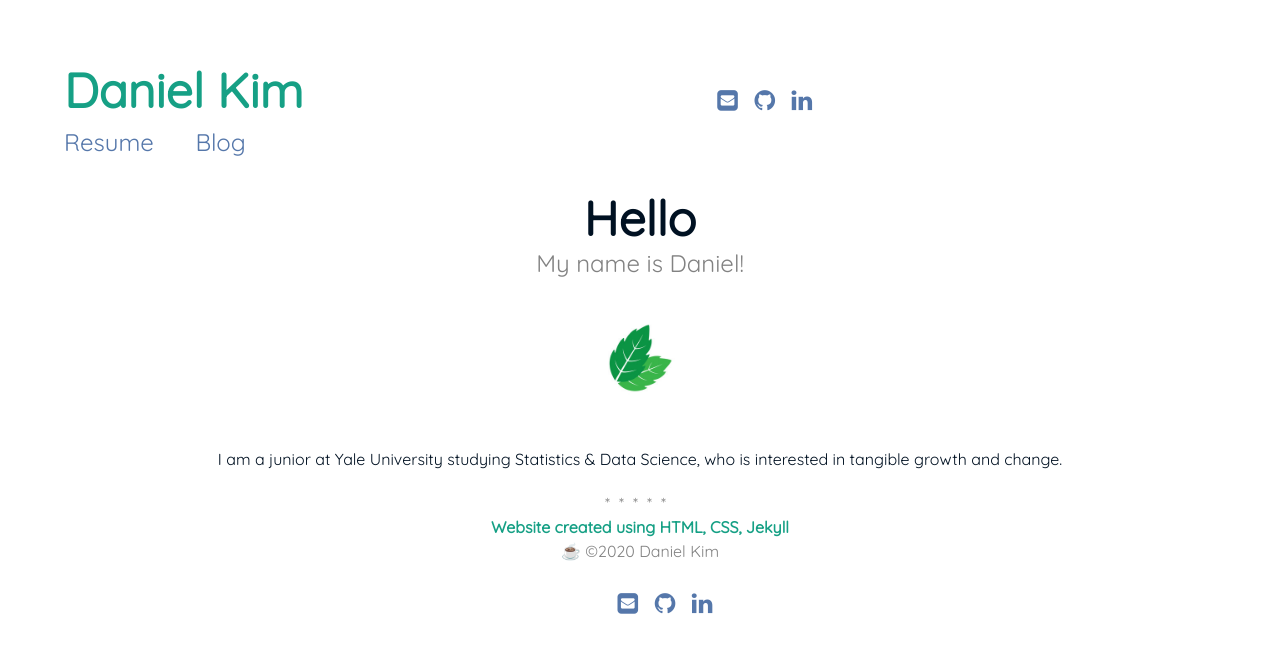
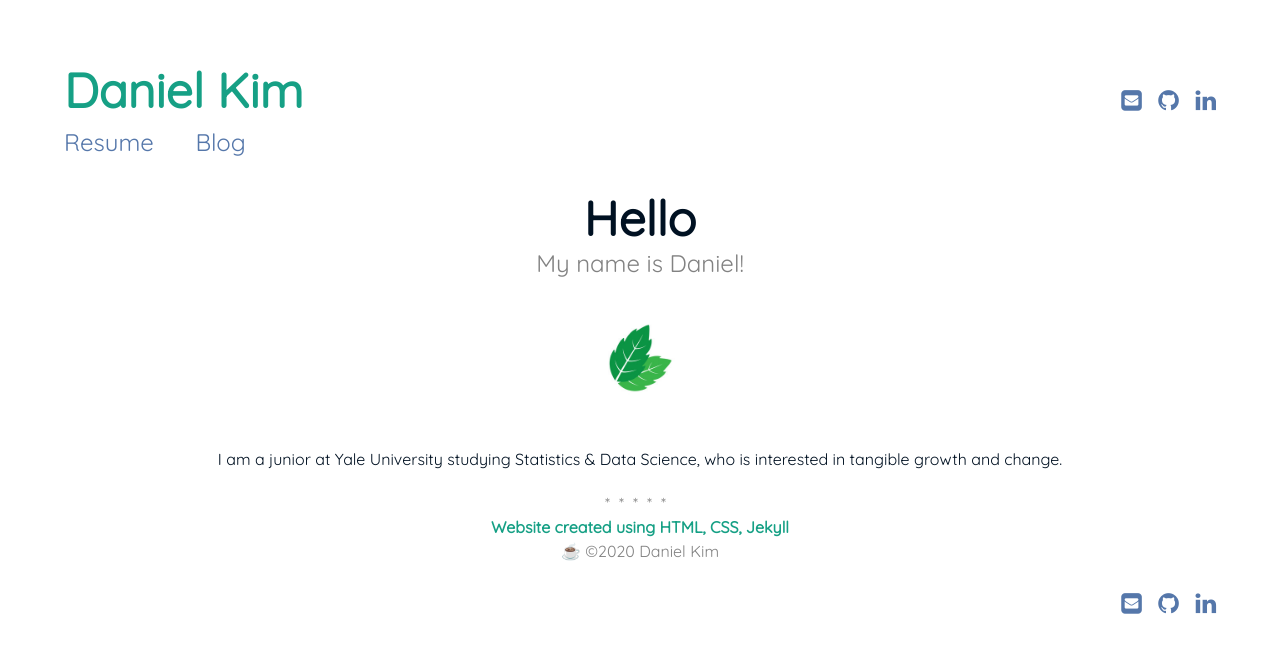
Before and after one commit to danielk56/danielk56.github.io, a Jekyll site: the page built from index.md, in a window 1280 px wide. Shown: the top 653 px of the page. Built offline with Jekyll 4.4.1, drawn with Linux system fonts in a browser that asks for light colours.

Commit message:
Update main.css

```diff
--- a/assets/css/main.css
+++ b/assets/css/main.css
@@ -82,7 +82,7 @@
     font-weight: 400; }
 
   .social-links {
-    text-align: center;
+    float: right;
     font-size: 150%;
     color: #828282;
     list-style-type: none; }
```
